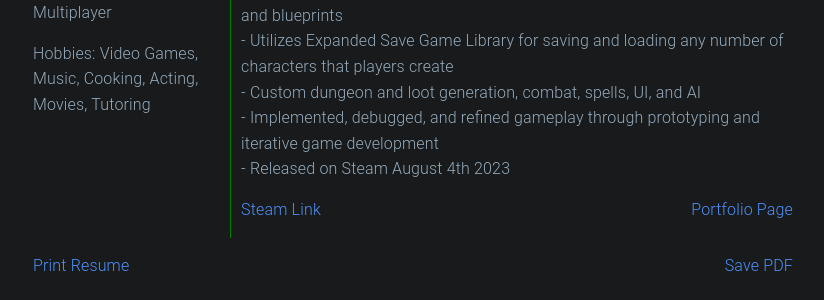
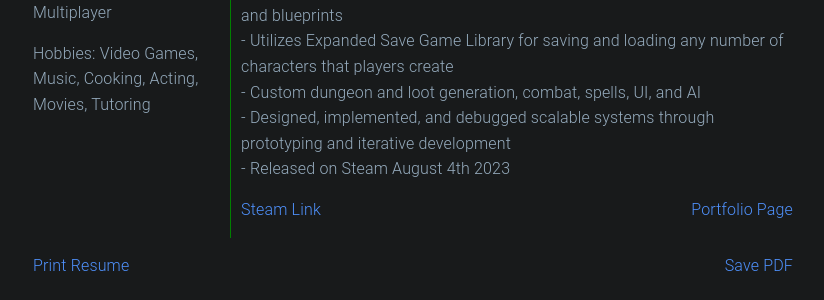
Before and after one commit to hrimfisk/hrimfisk.github.io, a Jekyll site: the page built from resume.md, in a window 1280 px wide. Shown: the part 776-1076 px from the top of the page, without its empty margins (227-1051 px from the left). Built offline with Jekyll 4.4.1, drawn with Linux system fonts in a browser that asks for light colours.

```diff
--- a/resume.md
+++ b/resume.md
@@ -136,7 +136,7 @@ portfolio: <a href="https://hrimfisk.github.io/">hrimfisk.github.io</a>
                     - 1st Person Dungeon Crawler developed in Unreal Engine 4 for PC using C++ and blueprints <br>
                     - Utilizes Expanded Save Game Library for saving and loading any number of characters that players create<br>
                     - Custom dungeon and loot generation, combat, spells, UI, and AI<br>
-                    - Implemented, debugged, and reﬁned gameplay through prototyping and iterative game development<br>
+                    - Designed, implemented, and debugged scalable systems through prototyping and iterative development<br>
                     - Released on Steam August 4th 2023
                     <div class="dont-print">
                         <a href="https://store.steampowered.com/app/2519470/Project_Rogue/" target="_blank">Steam Link</a>
```
Also changed, not shown: _posts/2023-4-09-project_rogue.md (+1 -0 lines).
